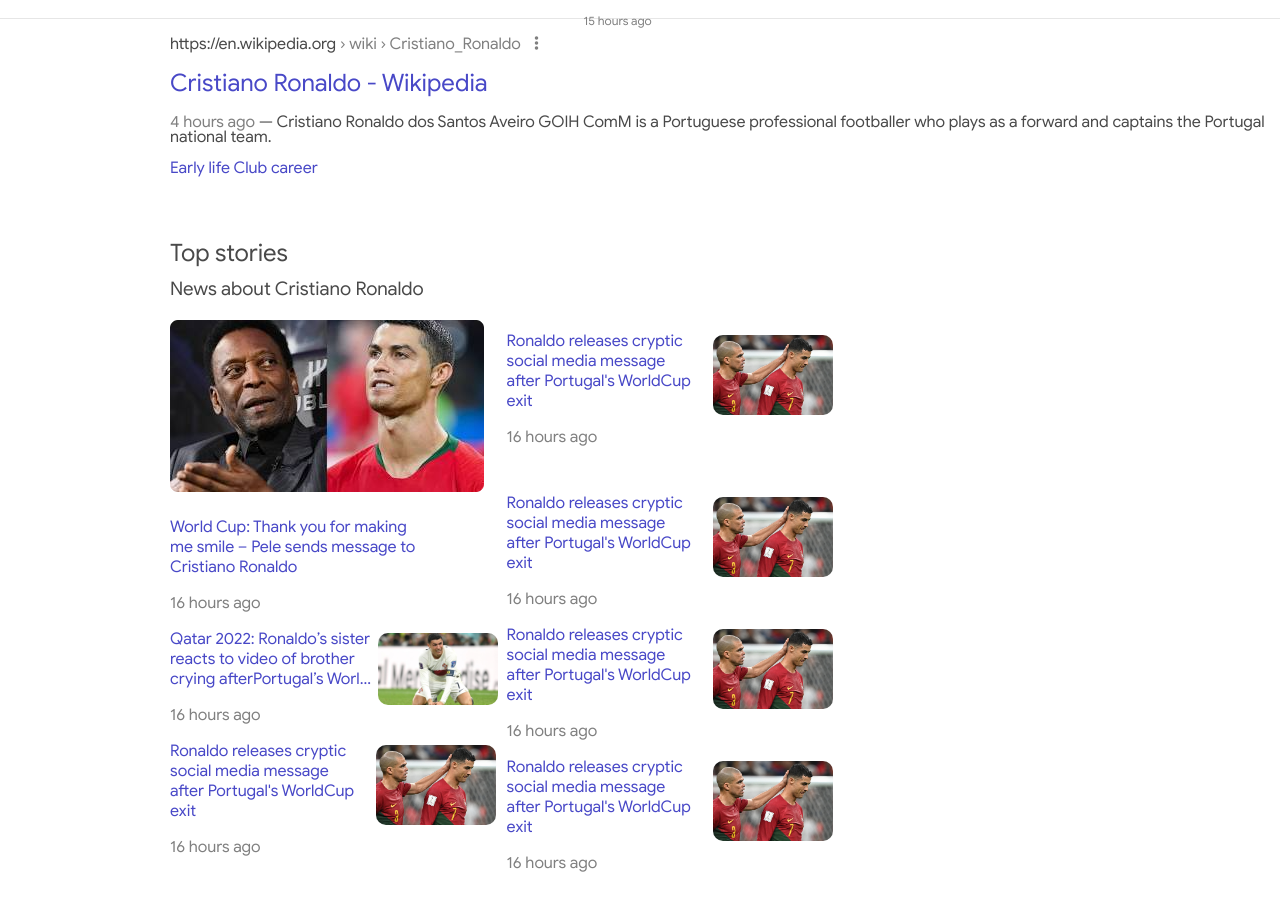
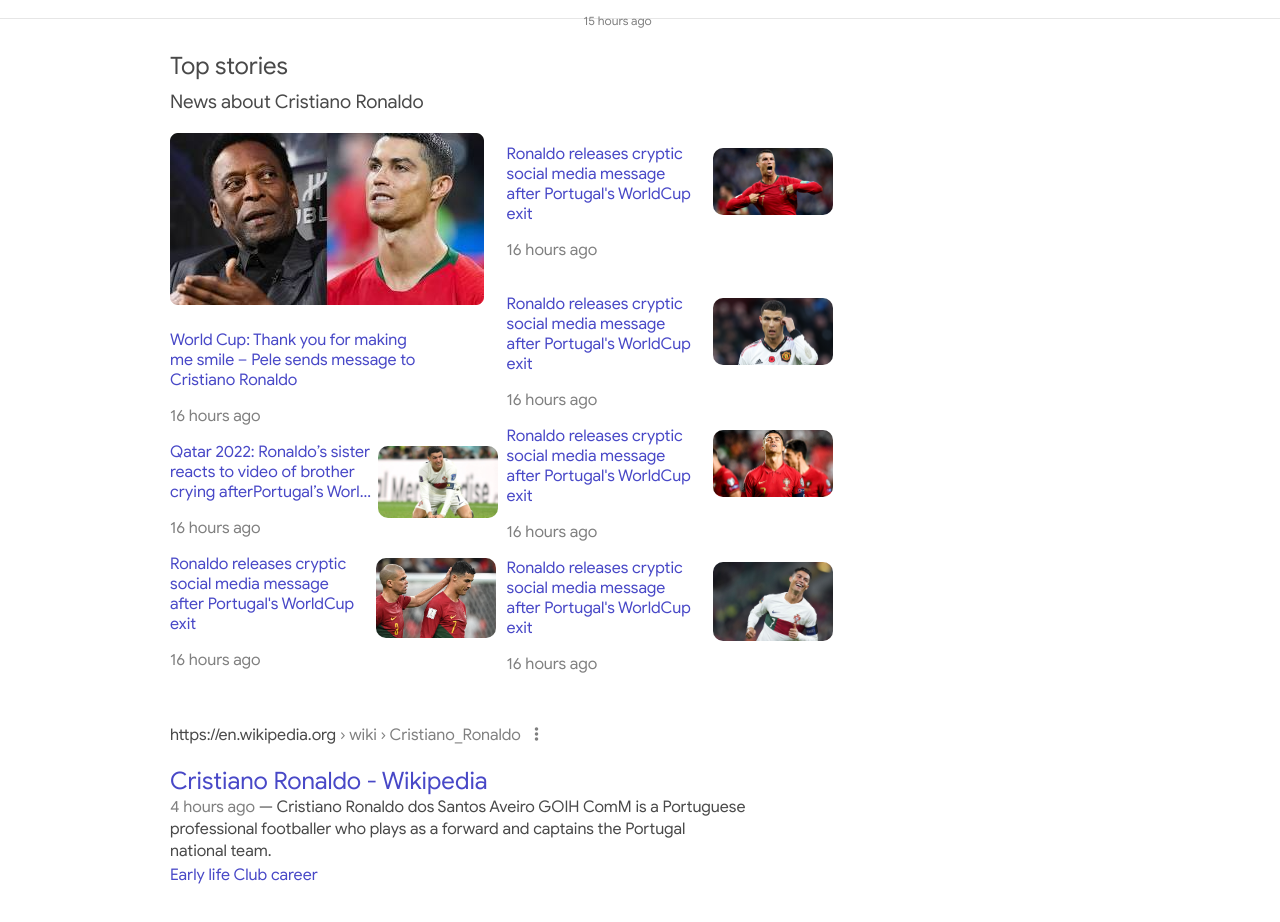
Before and after one commit to mbamamykel77/stutern-task-google-search-design, a plain HTML site: page index.html in a window 1280 px wide. Shown: the part 530-1452 px from the top of the page. Drawn offline with Linux system fonts and the light colour scheme.

Commit message:
rearranged the wikipedia section

```diff
--- a/index.html
+++ b/index.html
@@ -128,26 +128,6 @@
     </div>
     <hr />
 
-    <!-- wikipdedia section -->
-    <div class="wiki-text">
-      <p>
-        https://en.wikipedia.org
-        <span>
-          › wiki › Cristiano_Ronaldo
-          <i class="fa-solid fa-ellipsis-vertical"></i
-        ></span>
-      </p>
-      <h2>
-        <a href="#"><p> Cristiano Ronaldo - Wikipedia</p></a>
-      </h2>
-      <p>
-        <span>4 hours ago </span> — Cristiano Ronaldo dos Santos Aveiro GOIH
-        ComM is a Portuguese professional footballer who plays as a forward and
-        captains the Portugal national team.
-      </p>
-      <a href="#">Early life</a> <a href="#">Club career</a>
-    </div>
-
     <div class="top-story">
       <h2>Top stories</h2>
       <h3><a href="#"> News about Cristiano Ronaldo </a></h3>
@@ -195,7 +175,7 @@
               <span>16 hours ago</span>
             </div>
             <div>
-              <img src="./img/ronaldo-cry2.jpg" alt="" />
+              <img src="./img/ronaldo-div2-4.jpg" alt="" />
             </div>
           </div>
 
@@ -206,7 +186,7 @@
               <span>16 hours ago</span>
             </div>
             <div>
-              <img src="./img/ronaldo-cry2.jpg" alt="" />
+              <img src="./img/ronaldo-div2-2.jpg" alt="" />
             </div>
           </div>
 
@@ -217,7 +197,7 @@
               <span>16 hours ago</span>
             </div>
             <div>
-              <img src="./img/ronaldo-cry2.jpg" alt="" />
+              <img src="./img/ronaldo-div2-3.jpg" alt="" />
             </div>
           </div>
 
@@ -228,11 +208,30 @@
               <span>16 hours ago</span>
             </div>
             <div>
-              <img src="./img/ronaldo-cry2.jpg" alt="" />
+              <img src="./img/ronaldo-div2-1.jpg" alt="" />
             </div>
           </div>
         </div>
+    </div>
 
+    <!-- wikipdedia section -->
+    <div class="wiki-text">
+      <p>
+        https://en.wikipedia.org
+        <span>
+          › wiki › Cristiano_Ronaldo
+          <i class="fa-solid fa-ellipsis-vertical"></i
+        ></span>
+      </p>
+      <h2>
+        <a href="#"><p> Cristiano Ronaldo - Wikipedia</p></a>
+      </h2>
+      <p>
+        <span>4 hours ago </span> — Cristiano Ronaldo dos Santos Aveiro GOIH
+        ComM is a Portuguese professional footballer who plays as a forward and
+        captains the Portugal national team.
+      </p>
+      <a href="#">Early life</a> <a href="#">Club career</a>
     </div>
       </body>
 </html>
--- a/style.css
+++ b/style.css
@@ -11,7 +11,6 @@ a {
 
 a:hover {
     text-decoration: underline;
-    color: red;
 }
 
 @font-face {
@@ -101,6 +100,8 @@ a:hover {
 
   /* end of header section */
 
+
+  /* Header-sub-section */
 .header-sub {
     margin-top: 30px;
     margin-left: 170px;
@@ -132,6 +133,10 @@ a:hover {
     background-color: rgb(230, 230, 230);
 }
 
+/* End of header sub-section */
+
+
+/* About section */
 .about-header {
     margin-left: 170px;
     color: gray;
@@ -256,7 +261,6 @@ a:hover {
     border-radius: 20px;
     padding: 10px;
     height: 130px;
-
 }
 
 .age-text2 {
@@ -288,29 +292,14 @@ a:hover {
     font-size: 12px;
     color: gray;
 }
+/* end of about section */
 
 
-.wiki-text {
-    margin-left: 170px;
-    line-height: 15px;
-    color: rgb(73, 73, 73);
-}
-
-.wiki-text i {
-    margin-left: 10px;
-}
-
-.wiki-text h2 {
-    font-weight: lighter;
-}
-.wiki-text span {
-    color: grey;
-}
-
+/* top story section */
 .top-story {
     margin-left: 170px;
     line-height: 15px;
-    margin-top: 70px;
+    margin-top: 40px;
     color: rgb(73, 73, 73);
 }
 
@@ -325,7 +314,6 @@ a:hover {
 .container-div {
     display: flex;
 }
-
 
 .pele {
     margin-left: 170px;
@@ -372,5 +360,35 @@ margin-left: -5px;
 }
 
 .div2-line2 {
-    margin-top: 30px;
+    margin-top: 18px;
 }
+/* end of top section */
+
+
+/* wikipedia text */
+
+.wiki-text {
+    margin-left: 170px;
+    line-height: 22px;
+    color: rgb(73, 73, 73);
+    width: 45%;
+    margin-top: 50px;
+}
+
+.wiki-text p {
+    margin-bottom: 2px;
+}
+
+.wiki-text i {
+    margin-left: 10px;
+}
+
+.wiki-text h2 {
+    font-weight: lighter;
+    margin-bottom: -12px;
+}
+.wiki-text span {
+    color: grey;
+}
+
+/* end of wikipedia text */
```
Also changed, not shown: img/ronaldo-div2-1.jpg (added), img/ronaldo-div2-2.jpg (added), img/ronaldo-div2-3.jpg (added), img/ronaldo-div2-4.jpg (added).
